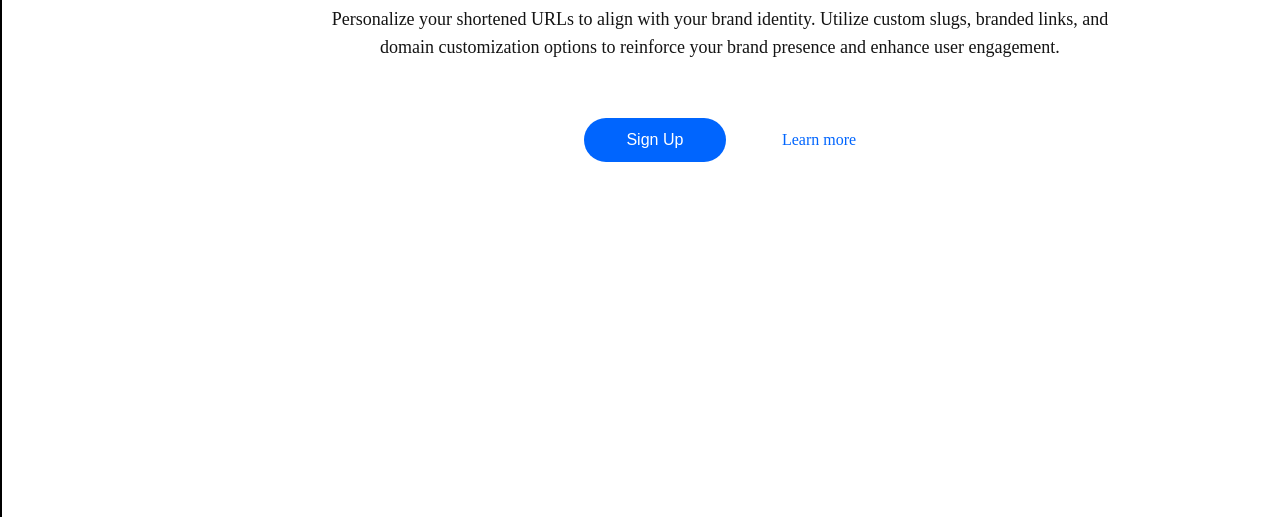
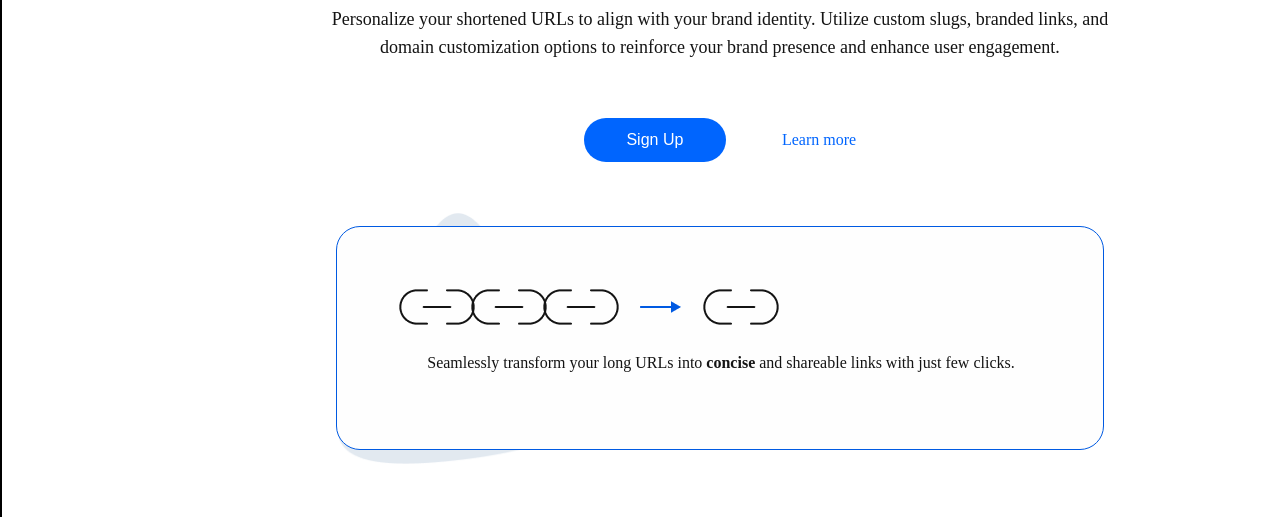
Before and after one commit to Dmayor22/ALTSCHOOL-ASSIGNMENT-CSS----ID-ALT-SOE-024-1861, a plain HTML site: page css Assignment 6/index.html in a window 1280 px wide. Shown: the part 283-800 px from the top of the page. Drawn offline with nearby package versions, Linux system fonts and the light colour scheme.

Commit message:
AltSchool css Assignment

```diff
--- a/css Assignment 6/index.html
+++ b/css Assignment 6/index.html
@@ -42,11 +42,10 @@
         <div class="frame_1">
           <div class="optimise">
             <div class="opt_text">
-                <p>
-                  Optimise Your Online Experience with Our Advanced
-                  <span id="url"
-                    >URL Shortening</span> Solution
-                </p>
+              <p>
+                Optimise Your Online Experience with Our Advanced
+                <span id="url">URL Shortening</span> Solution
+              </p>
             </div>
             <p id="para">
               Personalize your shortened URLs to align with your brand identity.
@@ -56,15 +55,24 @@
             </p>
           </div>
 
-
           <div class="more">
-              <button class="btn">Sign Up</button>
-             <a href="#">Learn more</a>
+            <button class="btn">Sign Up</button>
+            <a href="#">Learn more</a>
           </div>
         </div>
       </section>
+
+      <section class="frame_2">
+        <div class="frame_2_details">
+          <img src="images/Frame 1000001716.png" alt="" />
+          <p>
+            Seamlessly transform your long URLs into <b>concise</b> and shareable links
+            with just few clicks.
+          </p>
+
+            <img src="images/Vector 2.png" alt="" id="vector">
+        </div>
+      </section>
     </header>
-
-
   </body>
 </html>
--- a/css Assignment 6/main.css
+++ b/css Assignment 6/main.css
@@ -130,3 +130,45 @@
   color: #0065fe;
   text-decoration: none;
 }
+
+.frame_2 {
+  width: 833px;
+  height: 337px;
+  margin: 20px auto;
+  position: relative;
+}
+
+.frame_2_details {
+  width: 768px;
+  height: 224px;
+  margin: 16px auto;
+  border-radius: 24px;
+  border-width: 0.5px;
+  padding: 40px 60px;
+  background-color: #fefefe;
+  border: 0.5px solid #005ae2;
+}
+
+.frame_2_details p {
+  width: 648px;
+  height: 48px;
+  font-size: 16px;
+  line-height: 24px;
+  color: #141414;
+  text-align: center;
+  font-weight: 400;
+}
+
+.frame_2_details img {
+  width: 384px;
+  height: 80px;
+}
+
+#vector {
+  width: 238px;
+  height: 251px;
+position: absolute;
+z-index: -1;
+top: -13px;
+left: 33px;
+}
```
Also changed, not shown: css Assignment 6/images/Vector 2.png (added), 1 other file.
